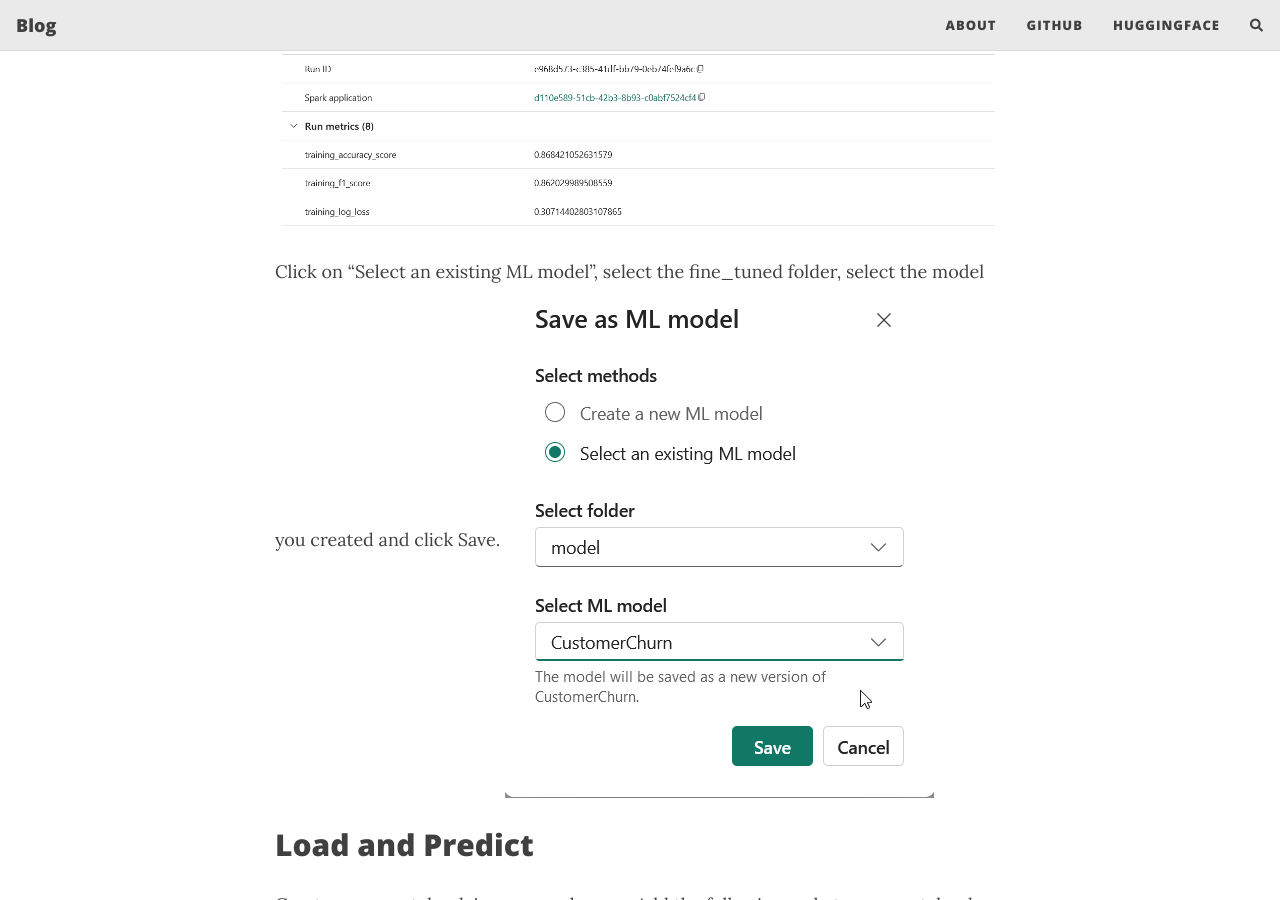
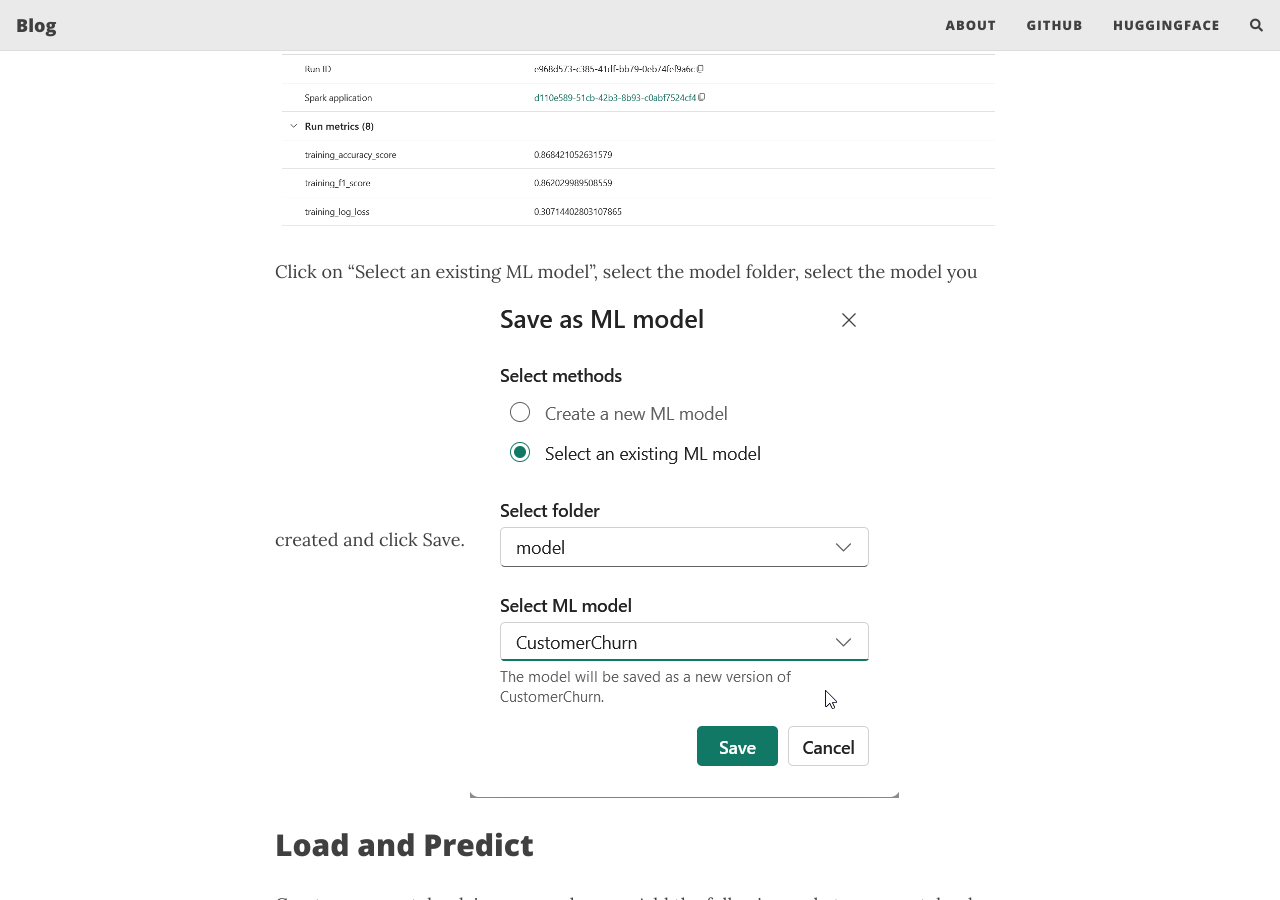
Before and after one commit to ssugar/Blog, a Jekyll site: the page built from _posts/Fabric/2024-07-16-UsingScikitLearnInFabric.md, in a window 1280 px wide and 900 px high, scrolled down 9514 px. Built offline with Jekyll 4.4.1, drawn with Linux system fonts in a browser that asks for light colours; nearby versions of some CDN libraries; comment, search, counter and statistics services are not loaded.

Commit message:
fixing error

```diff
--- a/_posts/Fabric/2024-07-16-UsingScikitLearnInFabric.md
+++ b/_posts/Fabric/2024-07-16-UsingScikitLearnInFabric.md
@@ -202,7 +202,7 @@ You should also see a new Experiment in your workspace (you may need to refresh
 Open the new experiment that's been created in your workspace.  Click on Save run as ML model
 ![saveMLModel]({{ site.baseurl }}/assets/images/Churn-saveMLModel.png)
 
-Click on "Select an existing ML model", select the fine_tuned folder, select the model you created and click Save.
+Click on "Select an existing ML model", select the model folder, select the model you created and click Save.
 ![existingMLModel]({{ site.baseurl }}/assets/images/Churn-existingMLModel.png)
 
 ## Load and Predict
```
